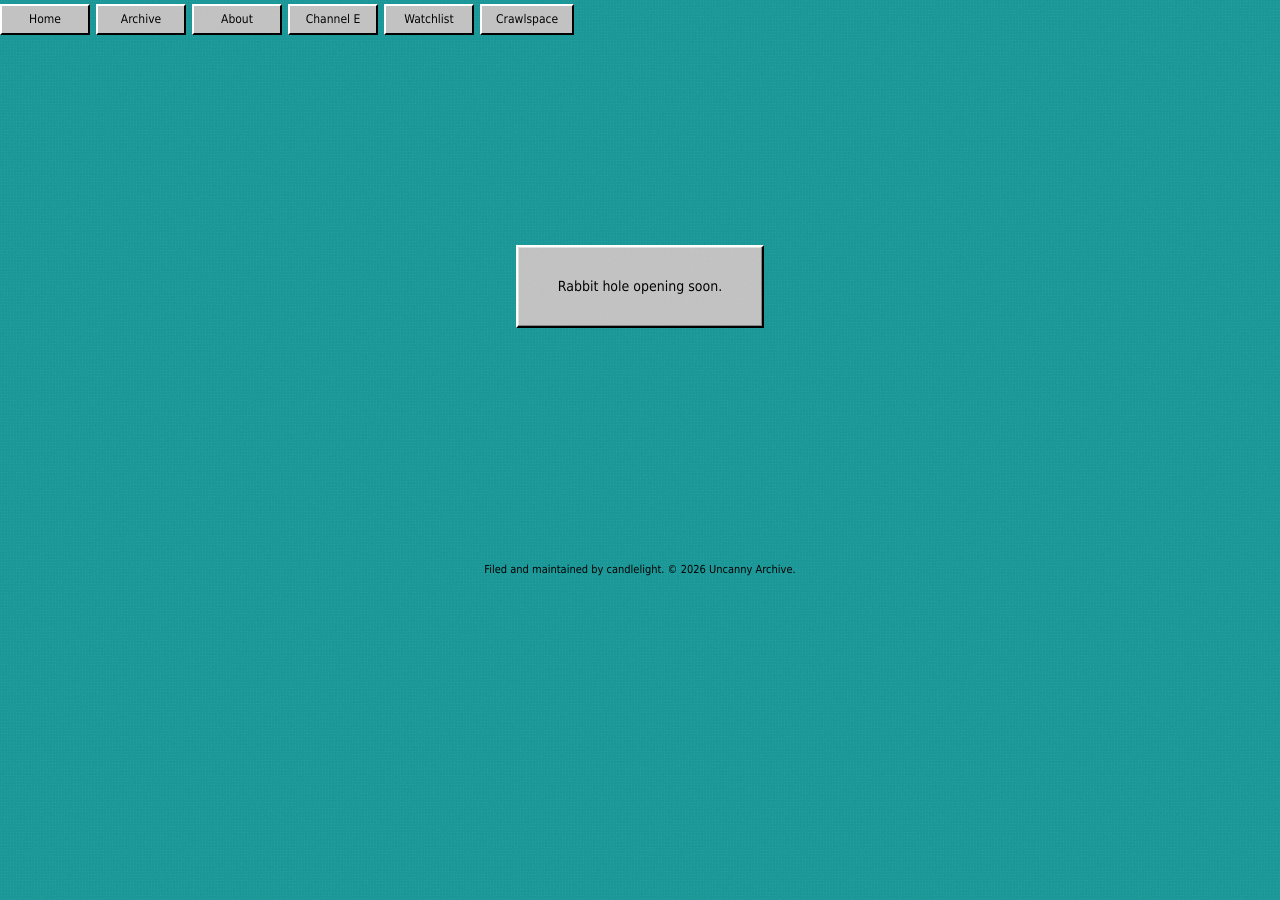
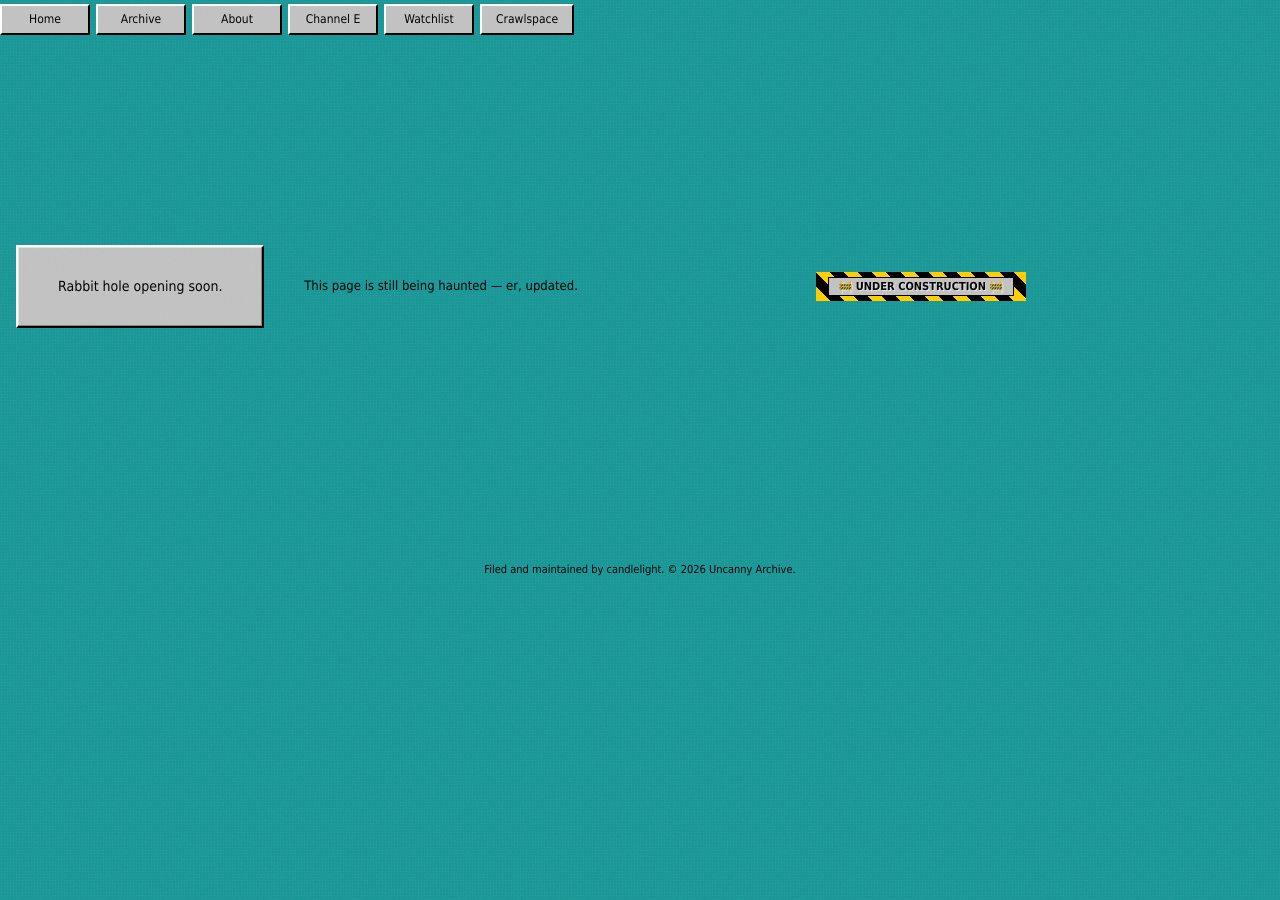
Before and after one commit to teaque278/uncannyarchive, a Jekyll site: the page built from essay.html, in a window 1280 px wide. Built offline with Jekyll 4.4.1, drawn with Linux system fonts in a browser that asks for light colours; some web fonts are replaced.

Commit message:
Update essay.html

```diff
--- a/essay.html
+++ b/essay.html
@@ -7,4 +7,9 @@ permalink: /channel e/
   <div class="rabbit-hole__box">
     <p>Rabbit hole opening soon.</p>
   </div>
+  <p><span class="blink">NEW!</span> This page is still being haunted — er, updated.</p>
+
+<div class="construction-tape">
+  <span>🚧 UNDER CONSTRUCTION 🚧</span>
+</div>
 </section>
```
